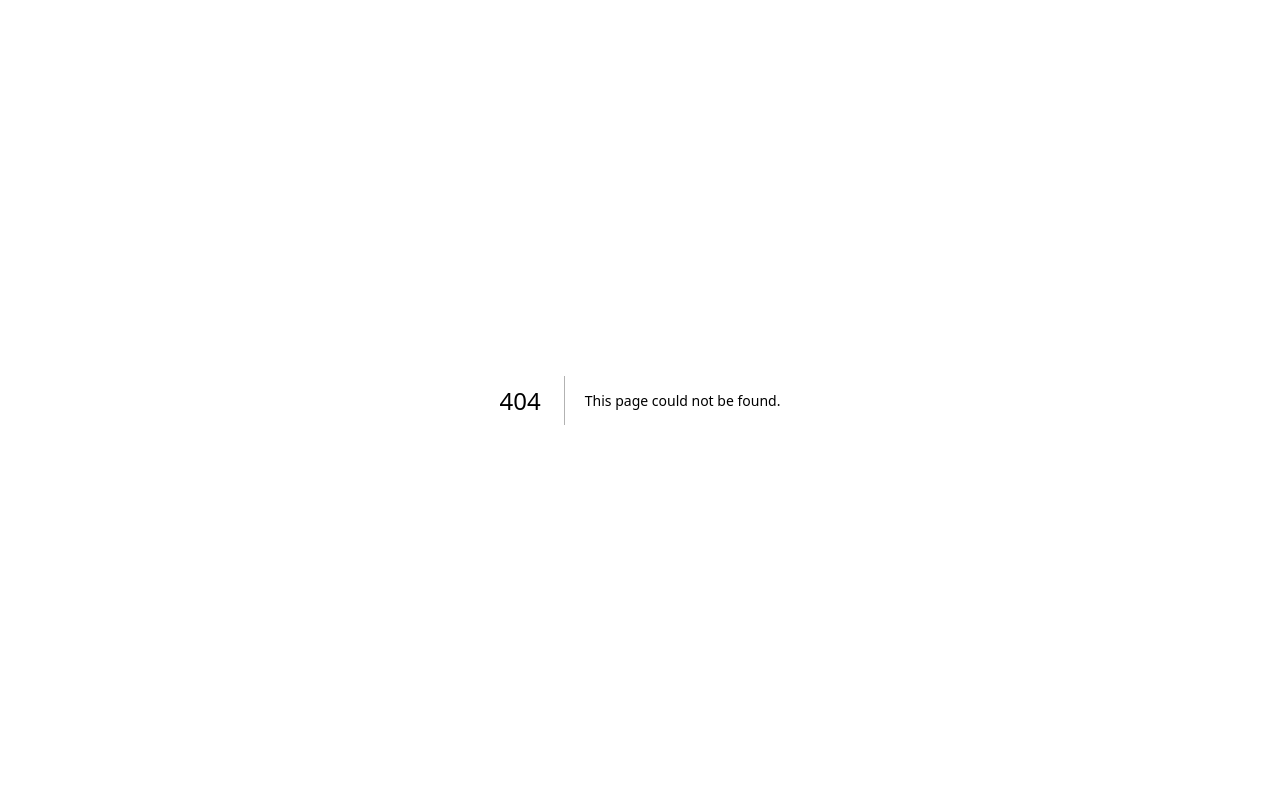
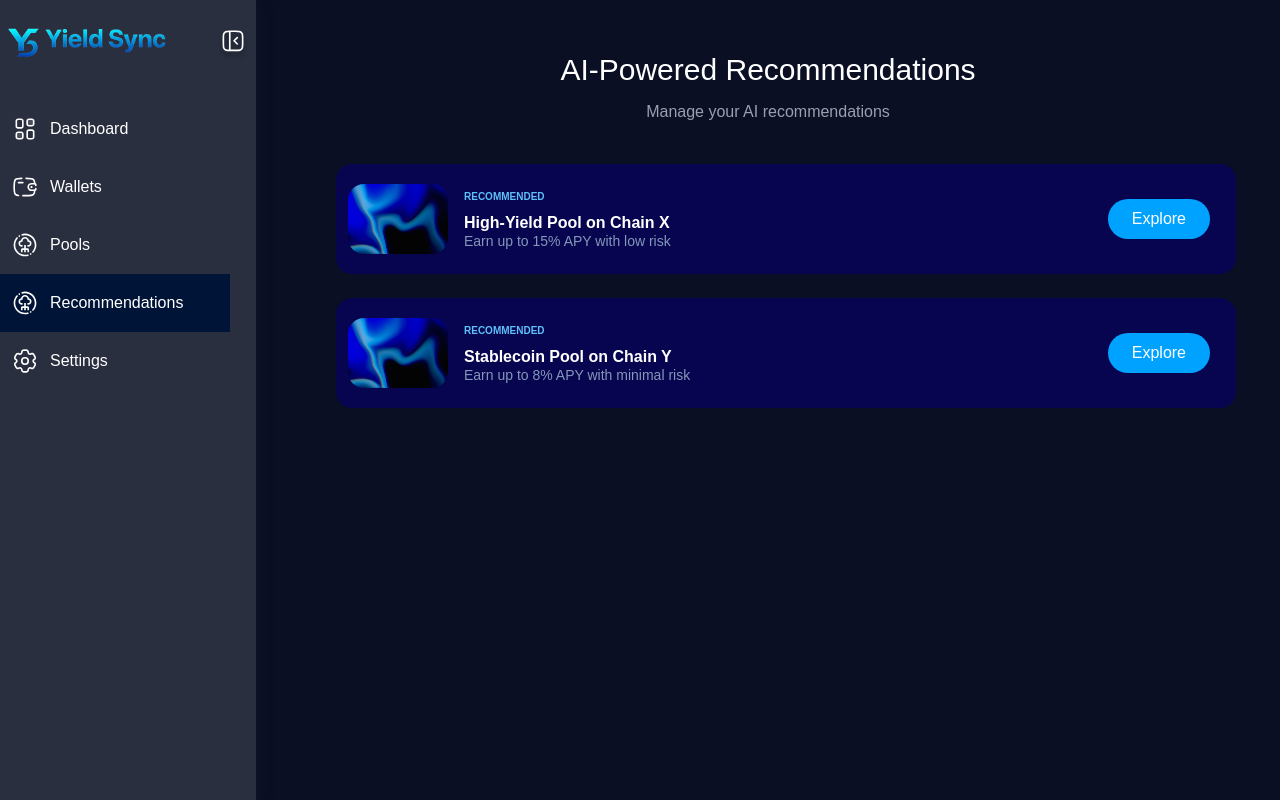
Before and after one commit to Stephanie-17/YieldSync, a Next.js app: page /dashboard/recommendations in a window 1280 px wide. Before the commit this address had no page. Built offline with nearby package versions, Linux system fonts and the light colour scheme.

Commit message:
Changed the colour palette slightly for the dashboard

```diff
--- /dev/null
+++ b/app/components/RecommendationCard.tsx
@@ -0,0 +1,35 @@
+import React from 'react'
+import Image from 'next/image'
+
+interface RecommendationCardProps{
+  name: string,
+  risk:string
+}
+const RecommendationCard = ({name, risk}: RecommendationCardProps) => {
+
+  return (
+     <div  className="bg-[#070550] rounded-2xl flex-col w-[300px]  flex min-[450px]:py-2 min-[450px]:flex-row min-[450px]:max-h-[130px] items-center justify-between min-[450px]:w-[100%] min-[450px]:px-3   ">
+                  <div className="flex flex-col min-[450px]:flex-row ">
+                    <Image
+                      src="/recommendation-img.png"
+                      alt="recommended pool image"
+                      width={400}
+                      height={50}
+                      className=" min-[450px]:w-[100px] min-[450px]:h-[70px] w-[300px]  min-[450px]:my-auto rounded-2xl"
+                    />
+                    <div className="p-4 flex flex-col justify-center leading-4.5">
+                      <span className="text-[10px] font-semibold text-[#5fc0f8] uppercase ">Recommended</span>
+                      <h3 className="mt-2 font-semibold text-white leading-4.5">{name}</h3>
+                      <p className="text-sm text-[#8498b9] leading-4.5">{risk}</p>
+                    </div>
+                  </div>
+                  <div className="p-4 sm:p-0 sm:ml-auto mr-3.5 flex sm:items-center j sm:justify-end">
+                    <button className="bg-[#00a2ff] px-6 py-2 rounded-3xl text-white font-medium  hover:bg-[#0090e6] transition">
+                      Explore
+                    </button>
+                  </div>
+                </div>
+  )
+}
+
+export default RecommendationCard
--- a/app/dashboard/SideBar.tsx
+++ b/app/dashboard/SideBar.tsx
@@ -20,7 +20,7 @@ const SideBar = () => {
 
 			{/* Sidebar - Modified for desktop closeable behavior */}
 			<div
-				className={`fixed inset-y-0 left-0 z-50 bg-[#000000] shadow-[0px_4px_12px] shadow-gray-900 transform transition-all duration-300 ease-in-out lg:relative lg:z-auto lg:flex-shrink-0 ${
+				className={`fixed inset-y-0 left-0 z-50 bg-[#2A2F40] shadow-[0px_4px_12px] shadow-gray-900 transform transition-all duration-300 ease-in-out lg:relative lg:z-auto lg:flex-shrink-0 ${
 					isOpen
 						? "w-64 translate-x-0"
 						: "w-0 -translate-x-full lg:translate-x-0 lg:w-0"
--- a/app/dashboard/SideNavItem.tsx
+++ b/app/dashboard/SideNavItem.tsx
@@ -1,3 +1,4 @@
+'use client'
 import React from "react";
 import Image from "next/image";
 import Link from "next/link";
@@ -13,8 +14,8 @@ const SideNavItem = ({ name, image, href, isActive }: SideNavItemProps) => {
 	return (
 		<Link
 			href={href}
-			className={`flex w-[90%]  px-3 gap-3 items-center cursor-pointer hover:bg-blue-900 py-4 duration-500 transition-colors  ${
-				isActive && "shadow-[0_0px_15px]  shadow-black bg-blue-800"
+			className={`flex w-[90%]  px-3 gap-3 items-center cursor-pointer hover:bg-[#00D4FF] py-4 duration-500 transition-colors  ${
+				isActive && " bg-[#001437]"
 			}`}
 		>
 			<Image src={image} alt="dashboard icon" width={26} height={30} />
--- a/app/dashboard/page.tsx
+++ b/app/dashboard/page.tsx
@@ -2,6 +2,7 @@ import { summaryInfo } from "@/data/summaryInfo";
 import React from "react";
 import Image from "next/image";
 import { recommendInfo } from "@/data/recommendationInfo";
+import RecommendationCard from "../components/RecommendationCard";
 
 const Dashboard = () => {
   return (
@@ -28,27 +29,7 @@ const Dashboard = () => {
         <h2 className="text-2xl">Top Recommendations</h2>
         <div className="mt-7 flex-wrap flex-row flex min-[450px]:flex-col justify-center items-center min-[450px]:items-start md:ml-9 gap-6">
           {recommendInfo.map((rec) => (
-            <div key={rec.id} className="bg-[#070550] rounded-2xl flex-col w-[300px]  flex min-[450px]:py-2 min-[450px]:flex-row min-[450px]:max-h-[130px] items-center justify-between min-[450px]:w-[100%] min-[450px]:px-3 lg:max-w-[65%]  ">
-              <div className="flex flex-col min-[450px]:flex-row ">
-                <Image
-                  src="/recommendation-img.png"
-                  alt="recommended pool image"
-                  width={400}
-                  height={50}
-                  className=" min-[450px]:w-[100px] min-[450px]:h-[70px] w-[300px]  min-[450px]:my-auto rounded-2xl"
-                />
-                <div className="p-4 flex flex-col justify-center leading-4.5">
-                  <span className="text-[10px] font-semibold text-[#5fc0f8] uppercase ">Recommended</span>
-                  <h3 className="mt-2 font-semibold text-white leading-4.5">{rec.name}</h3>
-                  <p className="text-sm text-[#8498b9] leading-4.5">{rec.risk}</p>
-                </div>
-              </div>
-              <div className="p-4 sm:p-0 sm:ml-auto mr-3.5 flex sm:items-center sm:justify-end">
-                <button className="bg-[#00a2ff] px-6 py-2 rounded-3xl text-white font-medium  hover:bg-[#0090e6] transition">
-                  Explore
-                </button>
-              </div>
-            </div>
+           <RecommendationCard key={rec.id} name={rec.name} risk={rec.risk}/>
           ))}
         </div>
       </div>
@@ -56,7 +37,7 @@ const Dashboard = () => {
       <div className="quick-actions">
         <h2 className="text-2xl">Quick Actions</h2>
         <div className="quick-btns mt-4">
-          <button className="w-[46%] py-3 lg:w-[400px] rounded-3xl bg-[#070550] mr-7 md:mr-7 cursor-pointer p-2">Manage Wallets</button>
+          <button className="w-[46%] py-3 lg:w-[400px] rounded-3xl  mr-7 md:mr-7 cursor-pointer p-2 bg-[#070550]">Manage Wallets</button>
           <button className="w-[46%] py-3 lg:w-[400px] cursor-pointer p-2 rounded-3xl bg-[#00a2ff]">Explore Pools</button>
         </div>
       </div>
--- /dev/null
+++ b/app/dashboard/recommendations/page.tsx
@@ -0,0 +1,28 @@
+import React from 'react'
+import RecommendationCard from '@/app/components/RecommendationCard'
+import { recommendInfo } from '@/data/recommendationInfo'
+
+const Recommendations = () => {
+  return (
+    <div className='flex justify-center p-3 '>
+      <div className=''>
+        <div className="header text-center">
+          <h1 className='text-3xl mt-10 mb-3'>AI-Powered Recommendations</h1>
+          <p className='text-gray-400 mb-10'>Manage your AI recommendations</p>
+        </div>
+
+
+        <div className="mt-7 flex-wrap flex-row flex min-[450px]:flex-col min-[650px]:w-[600px] min-[800px]:w-[700px] justify-center items-center min-[450px]:items-start lg:w-[900px] md:ml-9 gap-6">
+          {recommendInfo.map((rec) => (
+           <RecommendationCard key={rec.id} name={rec.name} risk={rec.risk}/>
+          ))}
+
+        </div>
+
+      </div>
+      </div>
+
+  )
+}
+
+export default Recommendations
--- a/app/dashboard/wallet/page.tsx
+++ b/app/dashboard/wallet/page.tsx
@@ -6,7 +6,7 @@ import Link from 'next/link'
 
 const Wallet = () => {
   return (
-    <div className='p-3 flex justify-center items-center flex-col text-center mt-10'>
+    <div className='p-3 flex justify-center items-center flex-col text-center mt-10 mb-5'>
       <div className="main">
         <div className="header mb-10">
         <h1 className='text-4xl mb-3'>Connect Wallet</h1>
@@ -39,7 +39,7 @@ const Wallet = () => {
         </div>
 
         <Link href={'/sign-up/connect-wallet'}>
-           <button className='bg-[#070550] border-1 mt-10 border-[#7E8BFF] cursor-pointer w-[300px] py-3 rounded-4xl'>Connect Wallet</button>
+           <button className='bg-[#00a2ff] border-1 mt-9 border-[#7E8BFF] cursor-pointer w-[300px] py-3 rounded-4xl'>Connect Wallet</button>
         </Link>
 
 
--- a/app/globals.css
+++ b/app/globals.css
@@ -4,7 +4,8 @@
 
 body {
 
-  background:linear-gradient(to right, #000A1B, #001437);
+  /* background:linear-gradient(to right, #000A1B, #001437); */
+  background-color: #0A0F24;
   color: white;
   font-family: Arial, Helvetica, sans-serif;
 }
--- a/data/navItem.ts
+++ b/data/navItem.ts
@@ -19,10 +19,17 @@ export const navItem: NavItem[] = [
     name: 'Pools',
     href: '/dashboard/pools'
   },
+   {
+     id: 5,
+     image : '/pools-icon.svg',
+     name: 'Recommendations',
+     href: '/dashboard/recommendations'
+  },
   {
      id: 4,
      image : '/settings-icon.svg',
      name: 'Settings',
      href: '/dashboard/settings'
-  }
+  },
+
 ]
```
